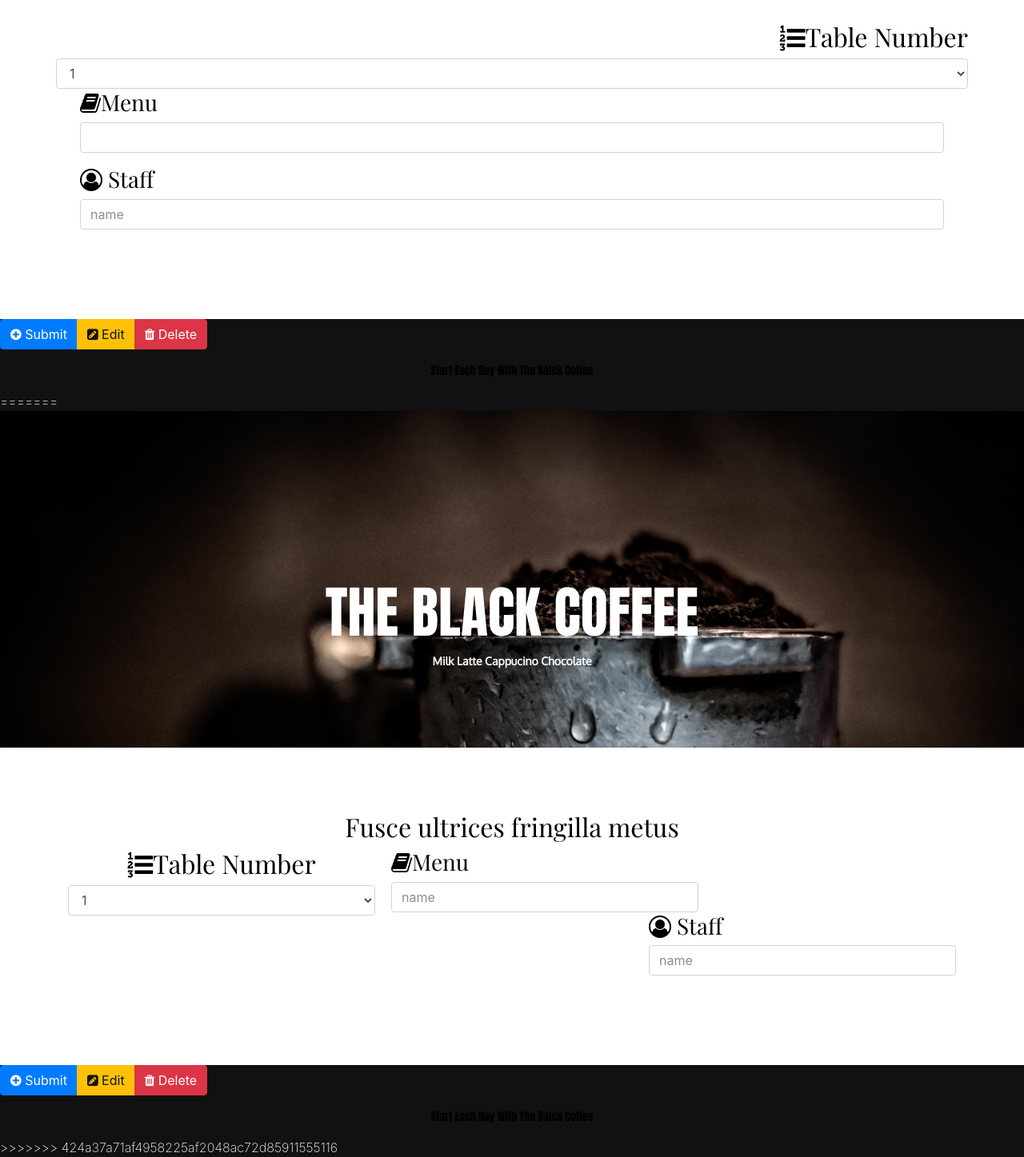
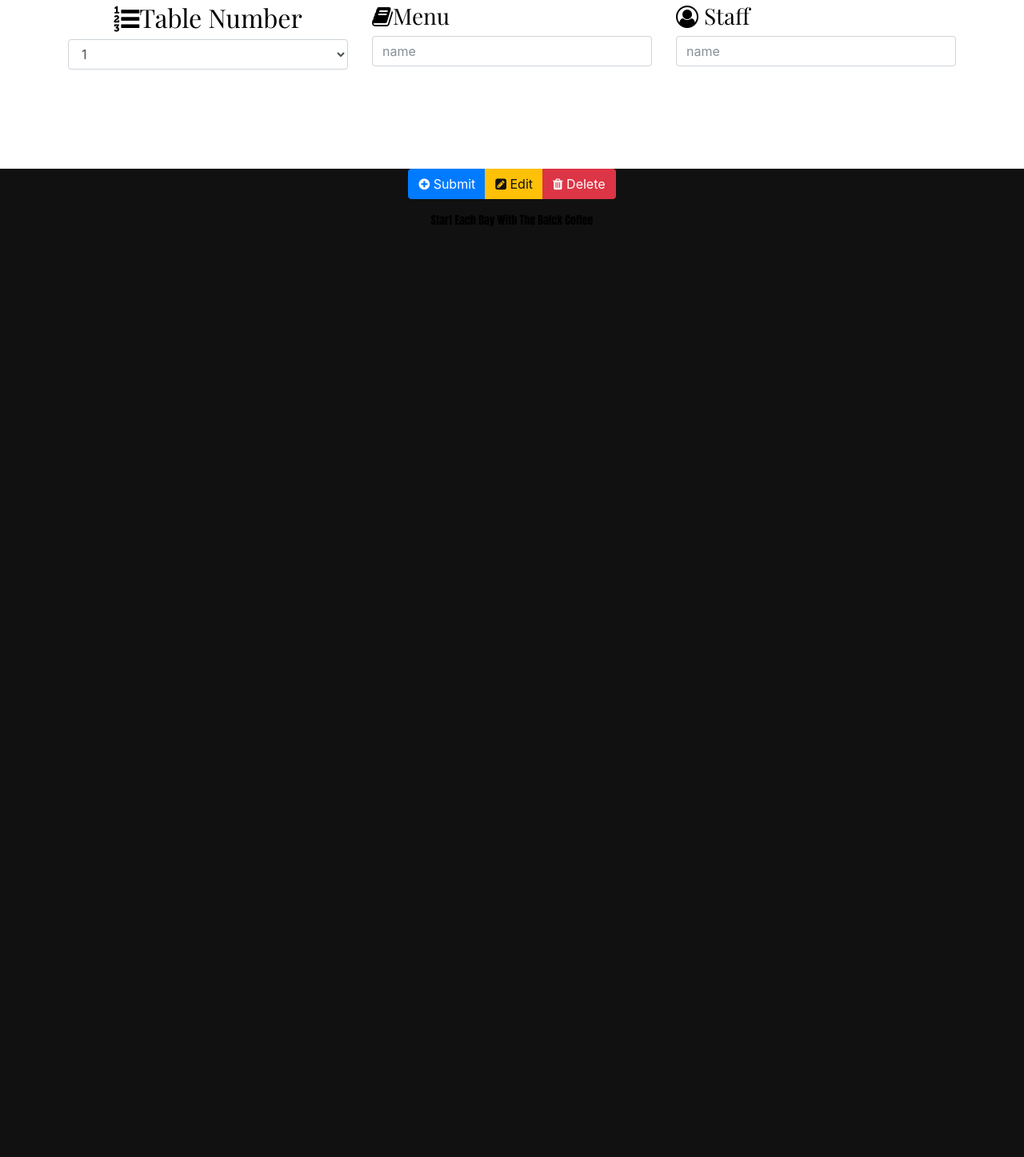
Before and after one commit to NatwasaLim/Project-I-Js, a plain HTML site: page index.html in a window 1280 px wide. Shown: the part 498-1945 px from the top of the page at 80% size. After the commit the page ends 800 px from the top, so only its background shows below. Drawn offline with nearby package versions, Linux system fonts and the light colour scheme.

Commit message:
change colume and bt

```diff
--- a/index.html
+++ b/index.html
@@ -1,4 +1,3 @@
-<<<<<<< HEAD
 <!DOCTYPE html>
 <html lang="en">
 
@@ -6,6 +5,7 @@
   <meta charset="UTF-8">
   <meta name="viewport" content="width=device-width, initial-scale=1.0">
   <meta http-equiv="X-UA-Compatible" content="ie=edge">
+  <title>THE COFFEE</title>
   <link rel="stylesheet" href="https://maxcdn.bootstrapcdn.com/bootstrap/4.0.0-beta.2/css/bootstrap.min.css" integrity="sha384-PsH8R72JQ3SOdhVi3uxftmaW6Vc51MKb0q5P2rRUpPvrszuE4W1povHYgTpBfshb"
     crossorigin="anonymous">
   <script src="https://code.jquery.com/jquery-3.2.1.slim.min.js" integrity="sha384-KJ3o2DKtIkvYIK3UENzmM7KCkRr/rE9/Qpg6aAZGJwFDMVNA/GpGFF93hXpG5KkN"
@@ -17,7 +17,7 @@
   <link href="https://fonts.googleapis.com/css?family=Anton|Oxygen|Playfair+Display" rel="stylesheet">
   <link rel="stylesheet" href="https://cdnjs.cloudflare.com/ajax/libs/font-awesome/4.7.0/css/font-awesome.min.css">
   <link rel="stylesheet" href="style.css">
-  <title>THE COFFEE</title>
+
 </head>
 
 <body>
@@ -29,16 +29,16 @@
       </div>
     </div>
   </div>
-  </div>
 
   <div id="wrapper">
     <div id="three-column" class="container">
       <div class="row justify-content-md-center">
-        <div class="col-md" id="BoxA"></div>
+        <div class="col-md" id="BoxA">
           <h2>
             <span i class="fa fa-list-ol" aria-hidden="true">
               </i>
-          </span>Table Number</h2>
+            </span>Table Number
+          </h2>
           <select class="form-control" id="exampleFormControlSelect1">
             <option>1</option>
             <option>2</option>
@@ -54,21 +54,26 @@
                 </i>
               </span>Menu
             </h3>
-              <input type="text" class="form-control" id="usr">
+            <input type="text" class="form-control" id="Inputmenu" placeholder="name">
           </div>
         </div>
         <div class="col-md" id="BoxC">
+          <div class="form-group">
             <h3>
               <span i class="fa fa-user-circle-o" aria-hidden="true">
                 </i>
-          </span> Staff </h3>
+              </span> Staff
+            </h3>
             <input type="text" class="form-control" id="Inputstaff" placeholder="name">
           </div>
         </div>
       </div>
     </div>
 
-  <div class="form-group" id="btn">
+  </div>
+  <div id="center">
+    <center>
+    <div class="form-group">
       <div class="btn-group" role="group" aria-label="...">
         <button type="submit" class="btn btn-primary btn-md">
           <i class="fa fa-plus-circle" aria-hidden="true"></i> Submit</button>
@@ -76,99 +81,14 @@
           <i class="fa fa-pencil-square" aria-hidden="true"></i> Edit</button>
         <button type="submit" class="btn btn-danger btn-md">
           <i class="fa fa-trash" aria-hidden="true"></i> Delete</button>
-
       </div>
     </div>
+  </center>
   </div>
-
 
   <div class="footer">
     <p>Start Each Day With The Balck Coffee </p>
   </div>
 </body>
 
-=======
-<!DOCTYPE html>
-<html lang="en">
-
-<head>
-  <meta charset="UTF-8">
-  <meta name="viewport" content="width=device-width, initial-scale=1.0">
-  <meta http-equiv="X-UA-Compatible" content="ie=edge">
-  <link rel="stylesheet" href="https://maxcdn.bootstrapcdn.com/bootstrap/4.0.0-beta.2/css/bootstrap.min.css" integrity="sha384-PsH8R72JQ3SOdhVi3uxftmaW6Vc51MKb0q5P2rRUpPvrszuE4W1povHYgTpBfshb"
-    crossorigin="anonymous">
-  <script src="https://code.jquery.com/jquery-3.2.1.slim.min.js" integrity="sha384-KJ3o2DKtIkvYIK3UENzmM7KCkRr/rE9/Qpg6aAZGJwFDMVNA/GpGFF93hXpG5KkN"
-    crossorigin="anonymous"></script>
-  <script src="https://cdnjs.cloudflare.com/ajax/libs/popper.js/1.12.3/umd/popper.min.js" integrity="sha384-vFJXuSJphROIrBnz7yo7oB41mKfc8JzQZiCq4NCceLEaO4IHwicKwpJf9c9IpFgh"
-    crossorigin="anonymous"></script>
-  <script src="https://maxcdn.bootstrapcdn.com/bootstrap/4.0.0-beta.2/js/bootstrap.min.js" integrity="sha384-alpBpkh1PFOepccYVYDB4do5UnbKysX5WZXm3XxPqe5iKTfUKjNkCk9SaVuEZflJ"
-    crossorigin="anonymous"></script>
-  <link href="https://fonts.googleapis.com/css?family=Anton|Oxygen|Playfair+Display" rel="stylesheet">
-  <link rel="stylesheet" href="https://cdnjs.cloudflare.com/ajax/libs/font-awesome/4.7.0/css/font-awesome.min.css">
-  <link rel="stylesheet" href="style.css">
-  <title>THE COFFEE</title>
-</head>
-
-<body>
-  <div id="header-wrapper">
-      <div id="banner" class="container">
-        <div class="title">
-          <h1>THE BLACK COFFEE</h1>
-          <span class="byline">Milk Latte Cappucino Chocolate</span>
-        </div>
-      </div>
-    </div>
-  </div>
-
-  <div id="wrapper">
-    <div id="three-column" class="container">
-        <div class="title">
-            <h2>Fusce ultrices fringilla metus</h2>
-          </div>
-      <div class="boxA">
-        <h2> <span i class="fa fa-list-ol" aria-hidden="true"></i></span>Table Number</h2>
-        <select class="form-control" id="exampleFormControlSelect1">
-          <option>1</option>
-          <option>2</option>
-          <option>3</option>
-          <option>4</option>
-          <option>5</option>
-        </select>
-      </div>
-      <div class="boxB">
-        <h3>
-          <span i class="fa fa-book" aria-hidden="true">
-            </i>
-          </span>Menu</h3>
-        <input type="text" class="form-control" id="Inputmenu" placeholder="name">
-      </div>
-      <div class="boxC">
-        <h3><span i class="fa fa-user-circle-o" aria-hidden="true">
-            </i>
-          </span> Staff </h3>
-        <input type="text" class="form-control" id="Inputstaff" placeholder="name">
-      </div>
-    </div>
-  </div>
-
-  <div class="form-group" id="btn">
-    <div class="btn-group" role="group" aria-label="...">
-      <button type="submit" class="btn btn-primary btn-md">
-        <i class="fa fa-plus-circle" aria-hidden="true"></i> Submit</button>
-      <button type="submit" class="btn btn-warning btn-md">
-        <i class="fa fa-pencil-square" aria-hidden="true"></i> Edit</button>
-      <button type="submit" class="btn btn-danger btn-md">
-        <i class="fa fa-trash" aria-hidden="true"></i> Delete</button>
-
-    </div>
-  </div>
-  </div>
-
-
-  <div class="footer">
-    <p>Start Each Day With The Balck Coffee </p>
-  </div>
-</body>
-
->>>>>>> 424a37a71af4958225af2048ac72d85911555116
 </html>
--- a/style.css
+++ b/style.css
@@ -1,11 +1,4 @@
-<<<<<<< HEAD
-html, body
-{
-  height: 100%;
-}
-
-body
-{
+body{
   margin: 0px;
   padding: 0px;
   background: #111111;
@@ -49,9 +42,6 @@ h3{
 
 }
 
-
-
-
 #banner
 {
   padding-top: 10em;
@@ -83,112 +73,7 @@ h3{
   align-items: center;
 }
 
-#btn{
+.btn{
   position: center;
+  margin: auto;
 }
-
-=======
-html, body
-{
-  height: 100%;
-}
-
-body
-{
-  margin: 0px;
-  padding: 0px;
-  background: #111111;
-  font-size: 12pt;
-  font-weight: 200;
-  color: #FFF;
-}
-
-#header-wrapper{
-  background-image: url("headercof.jpeg");
-  background-size: cover;
-  position: relative;
-  padding: 5em 0em 7em 0em;
-
-
-
-  font-family: 'Oxygen', sans-serif;
-  font-weight: bold;
-  color: rgb(255, 255, 255);
-  font-size: 0.875em;
-  text-align: center;
-
-}
-
-h1{
-  font-family: 'Anton', sans-serif;
-  color: rgb(255, 255, 255);
-  font-size: 70px;
-
-}
-
-h2{
-  font-family: 'Playfair Display', serif;
-  color: rgb(0, 0, 0);
-  text-align: center;
-}
-
-h3{
-  font-family: 'Playfair Display', serif;
-  color: rgb(0, 0, 0);
-
-}
-
-
-
-
-#banner
-{
-  padding-top: 10em;
-  text-align: center;
-}
-
-
-#wrapper
-{
-  position: relative;
-  padding: 5em 0em 7em 0em;
-  background: rgb(255, 255, 255);
-}
-.container
-{
-  overflow: hidden;
-  margin: 0em auto;
-  width: 1200px;
-}
-
-.footer {
-  font-family: 'Anton', sans-serif;
-  color: rgb(0, 0, 0);
-  text-align: center;
-  font-size: 0.875em;
-}
-
-.boxA,
-.boxB,
-.boxC
-{
-  width: 384px;
-}
-
-.boxA,
-.boxB
-{
-  float: left;
-  margin-right: 20px;
-}
-
-.boxC
-{
-  float: right;
-}
-
-#btn{
-  position: center;
-}
-
->>>>>>> 424a37a71af4958225af2048ac72d85911555116
```
Also changed, not shown: puncss.html (+15 -6 lines). Lines whose indentation alone changed are shown as unchanged.
